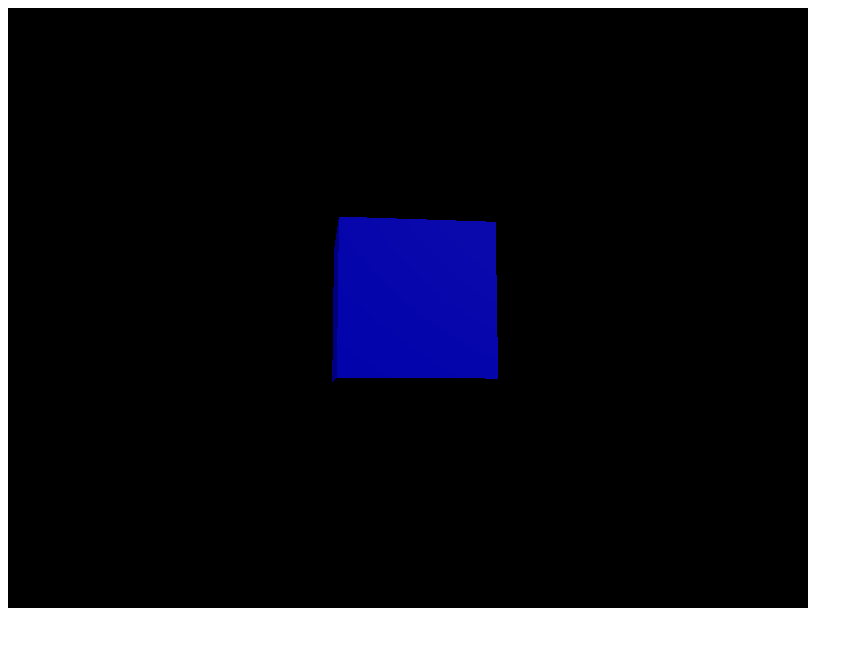
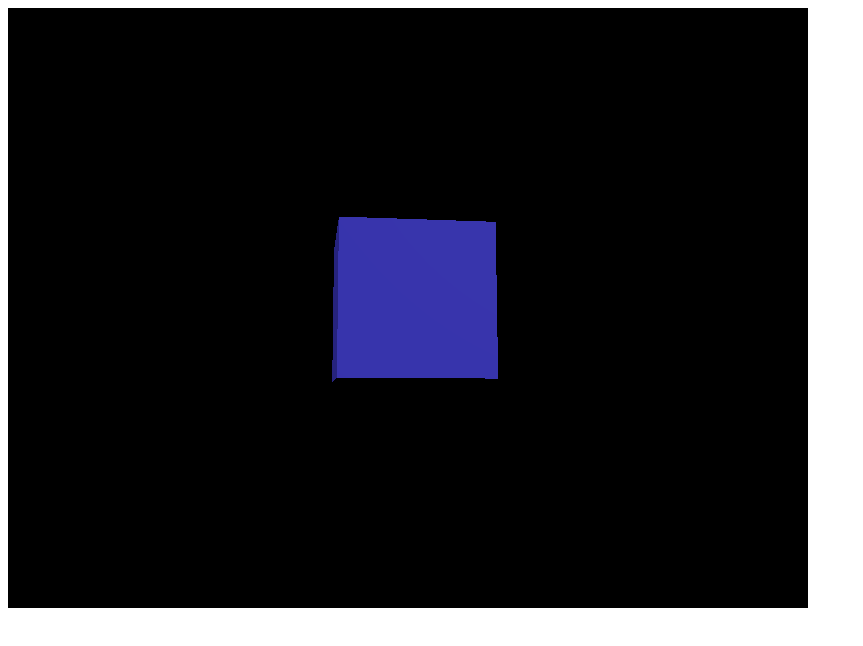
Before and after one commit to nakaharuki/chiba, a plain HTML site: page index.html in a window 1280 px wide. Shown: the whole page, without its empty margins (0-863 px from the left). Drawn offline with nearby package versions, Linux system fonts and the light colour scheme.

Commit message:
箱色変更

```diff
--- a/index.html
+++ b/index.html
@@ -30,7 +30,7 @@
 
     // 箱を作成
     var geometry = new THREE.BoxGeometry(1, 1, 1);
-    var material = new THREE.MeshPhongMaterial({ color: 0x0000ff });
+    var material = new THREE.MeshPhongMaterial({ color: 0x5550ff });
     var box = new THREE.Mesh(geometry, material);
     box.position.z = -5;
     scene.add(box);
```
